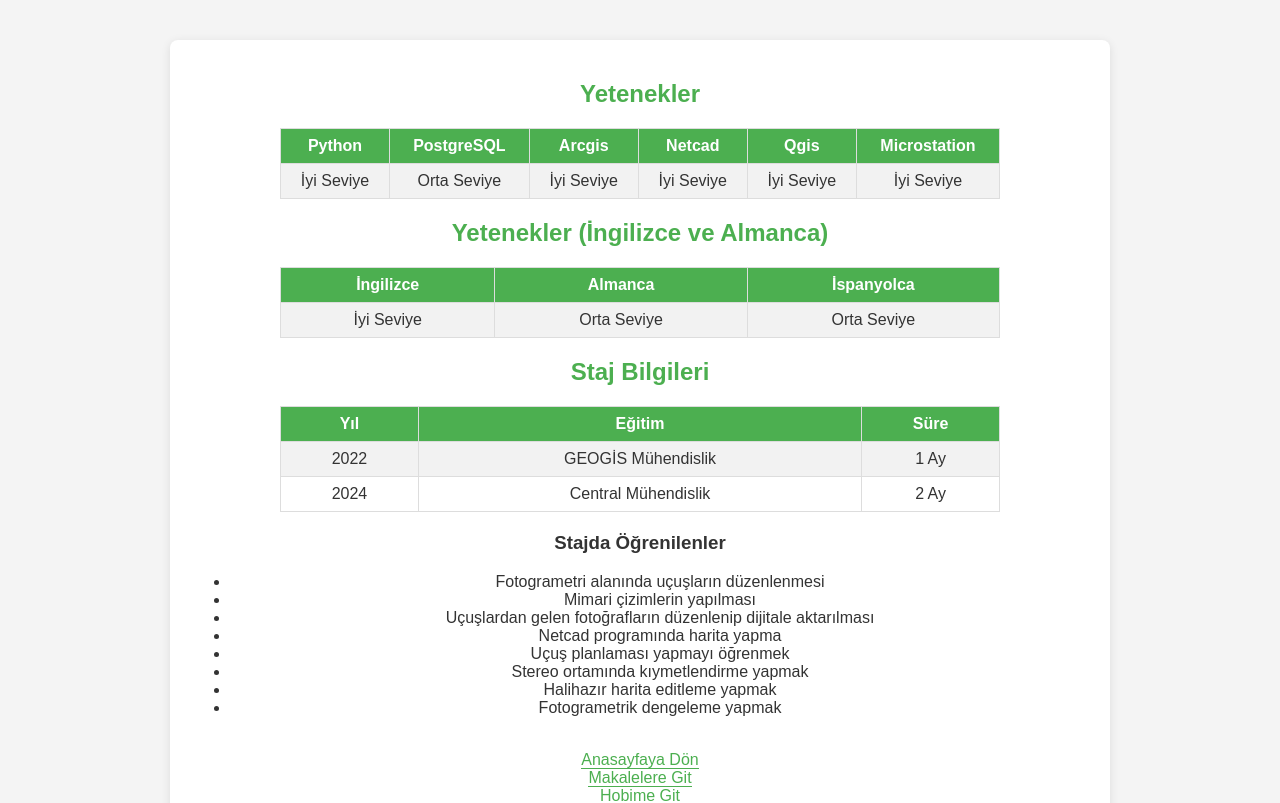
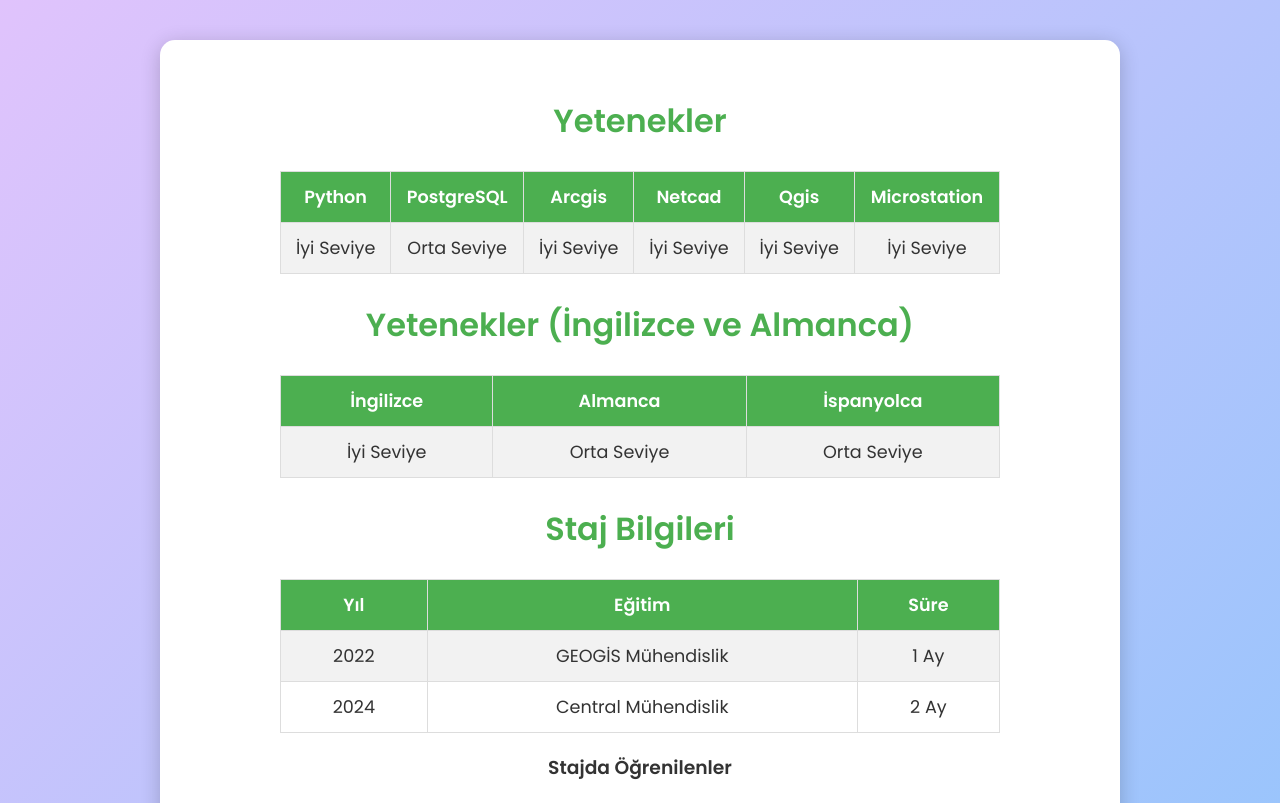
Before and after one commit to ezgigoc/cbsprogramlama, a plain HTML site: page yetenekler.html in a window 1280 px wide. Shown: the top 803 px of the page. Drawn offline with Linux system fonts and the light colour scheme.

Commit message:
İlk commit

```diff
--- a/yetenekler.html
+++ b/yetenekler.html
@@ -6,62 +6,70 @@
     <title>Yetenekler</title>
     <link rel="stylesheet" href="styles.css">
     <style>
+        /* Google Font kullanımı */
+        @import url('https://fonts.googleapis.com/css2?family=Poppins:wght@300;400;600&display=swap');
+
         body {
-            text-align: center; /* Metinleri ortada hizala */
-            background-color: #f4f4f4; /* Arka plan rengi */
-            font-family: Arial, sans-serif; /* Yazı fontu */
+            text-align: center;
+            background: linear-gradient(135deg, #e0c3fc, #8ec5fc); /* Dış kısım açık mor (gradient) */
+            font-family: 'Poppins', sans-serif;
+            color: #333;
+            margin: 0;
+            padding: 0;
         }
 
         .container {
-            margin: 20px auto;
-            padding: 20px;
-            width: 80%; /* İçerik genişliği */
-            background-color: #fff; /* Beyaz arka plan */
-            border-radius: 8px; /* Köşe yuvarlama */
-            box-shadow: 0 2px 10px rgba(0, 0, 0, 0.1); /* Gölge efekti */
-            animation: fadeIn 1s; /* Fade-in animasyonu */
+            margin: 40px auto;
+            padding: 30px;
+            width: 80%;
+            background-color: #fff;
+            border-radius: 15px;
+            box-shadow: 0 4px 20px rgba(0, 0, 0, 0.2);
+            animation: fadeIn 1s ease-in-out;
         }
 
         @keyframes fadeIn {
             from {
-                opacity: 0; /* Başlangıç opaklığı */
+                opacity: 0;
             }
             to {
-                opacity: 1; /* Bitiş opaklığı */
+                opacity: 1;
             }
         }
 
         h2 {
-            color: #4CAF50; /* Başlık rengi */
-            animation: slideIn 0.5s ease-in-out; /* Slide-in animasyonu */
+            color: #4CAF50; /* Başlık için yeşil renk */
+            animation: slideIn 0.5s ease-in-out;
+            font-size: 2em;
         }
 
         @keyframes slideIn {
             from {
-                transform: translateY(-20px); /* Yukarı kaydır */
-                opacity: 0; /* Başlangıç opaklığı */
+                transform: translateY(-20px);
+                opacity: 0;
             }
             to {
-                transform: translateY(0); /* Normal konuma döner */
-                opacity: 1; /* Bitiş opaklığı */
+                transform: translateY(0);
+                opacity: 1;
             }
         }
 
         table {
             margin: 20px auto;
             border-collapse: collapse;
-            width: 80%; /* Tablo genişliği */
-            animation: fadeIn 1s; /* Fade-in animasyonu */
+            width: 80%;
+            animation: fadeIn 1s ease-in-out;
         }
 
         th, td {
             border: 1px solid #ddd;
-            padding: 8px;
+            padding: 12px;
             text-align: center;
+            font-size: 1.1em;
         }
 
         th {
-            background-color: #4CAF50;
+            background-color: #4CAF50; /* Tablo başlıkları yeşil */
             color: white;
         }
 
@@ -70,15 +78,49 @@
         }
 
         a {
+            display: inline-block;
+            margin: 15px;
             text-decoration: none;
-            color: #4CAF50;
-            border-bottom: 1px solid #4CAF50;
-            transition: color 0.3s, border-bottom 0.3s; /* Geçiş efekti */
+            color: #fff;
+            background-color: #4CAF50; /* Buton için yeşil renk */
+            padding: 12px 25px;
+            border-radius: 8px;
+            font-size: 1.1em;
+            transition: all 0.3s ease;
+            animation: pulse 2s infinite;
+        }
+
+        @keyframes pulse {
+            0% {
+                transform: scale(1);
+            }
+            50% {
+                transform: scale(1.05);
+            }
+            100% {
+                transform: scale(1);
+            }
         }
 
         a:hover {
-            color: #333;
-            border-bottom: 1px solid #333;
+            background-color: #8ec5fc; /* Hover durumu için açık mor */
+            color: #fff;
+            box-shadow: 0 8px 15px rgba(76, 175, 80, 0.3);
+        }
+
+        /* Mobil uyum için düzenleme */
+        @media (max-width: 768px) {
+            .container {
+                width: 95%;
+            }
+
+            h2 {
+                font-size: 1.5em;
+            }
+
+            p, a, th, td {
+                font-size: 1em;
+            }
         }
     </style>
 </head>
@@ -151,9 +193,7 @@
 
         <br>
         <a href="index.html">Anasayfaya Dön</a>
-        <br>
         <a href="makaleler.html">Makalelere Git</a>
-        <br>
         <a href="hobim.html">Hobime Git</a>
     </div>
 </body>
```
